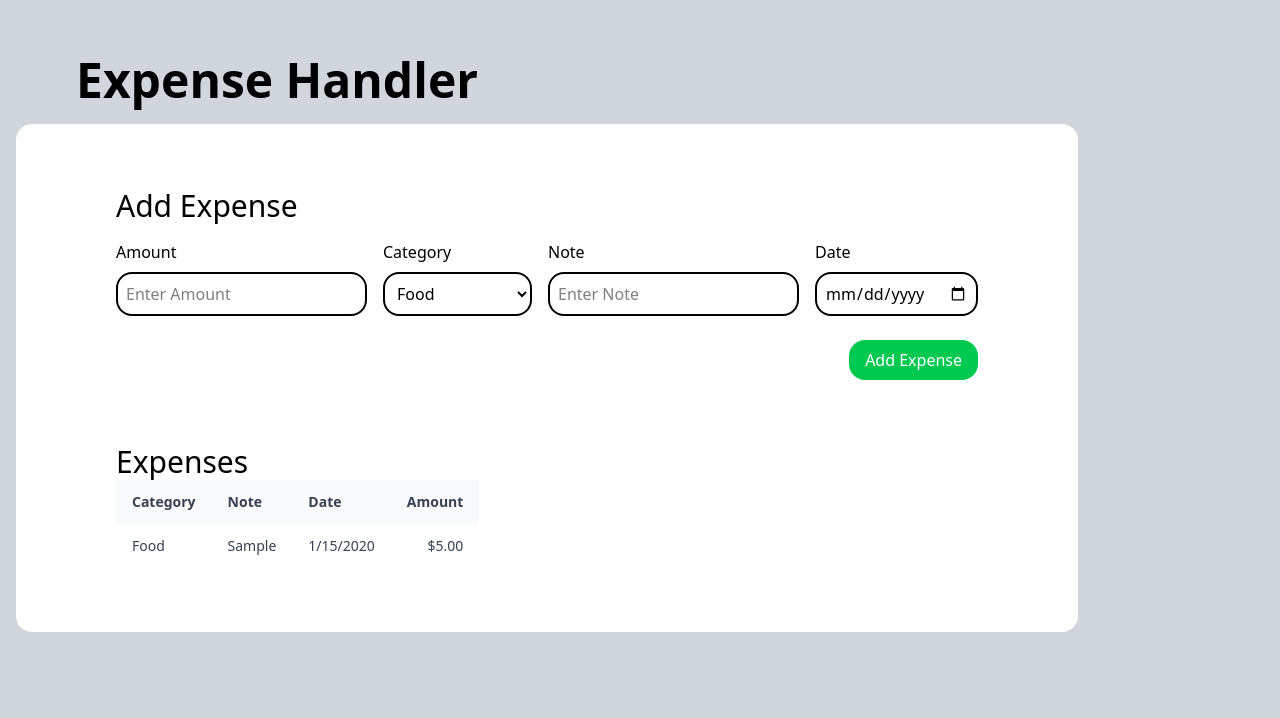
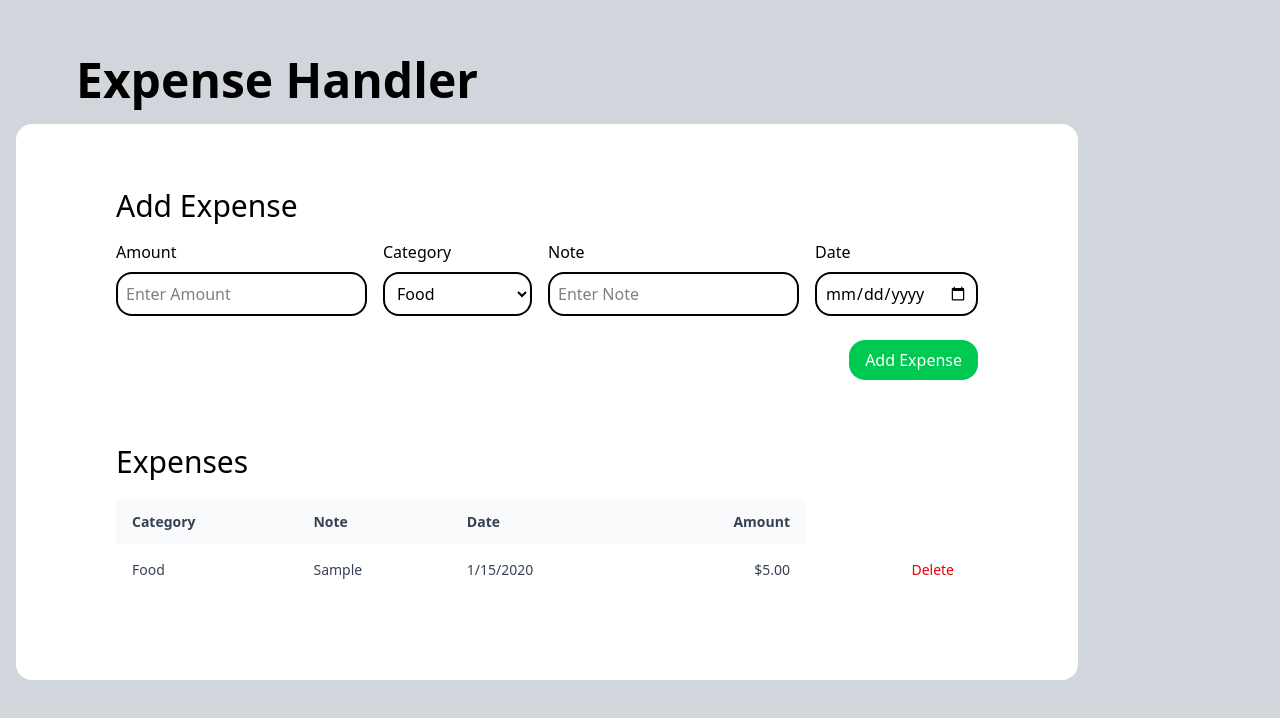
Before and after one commit to Wizzy019/Expense-Handler-App, a React (Vite) app: page / in a window 1280 px wide. Both pictures are taken after typing "5", "Sample", "2020-01-15" into the empty fields and a click on the button "Add Expense". Shown: the top 718 px of the page. Built offline with nearby package versions, Linux system fonts and the light colour scheme.

Commit message:
Added my css back and resolved white space issues

```diff
--- a/src/App.jsx
+++ b/src/App.jsx
@@ -25,14 +25,18 @@ function App() {
     setExpenses((prev) => [newExpense, ...prev])
   }
 
+  const deleteExpense = (id) => {
+    setExpenses((prev) => prev.filter((exp) => exp.id !== id))
+  }
+
   return (
-    <div className='App h-screen w-auto mx-auto p-4 bg-gray-300'>
+    <div className='App min-h-9/10 w-auto mx-auto p-4 bg-gray-300'>
       <h1 className='heading text-5xl font-bold mb-2.5 mx-15 my-10'>
         Expense Handler
       </h1>
-      <div className='ExpenseCard w-max p-5 mt-5 rounded-2xl bg-white'>
-        <ExpenseForm onAddExpense={addExpense} />
-        <ExpenseList expenses={expenses} />
+      <div className='ExpenseCard h-3/4 w-max p-5 mt-5 rounded-2xl bg-white'>
+  <ExpenseForm onAddExpense={addExpense} />
+  <ExpenseList expenses={expenses} onDelete={deleteExpense} />
       </div>
     </div>
   )
--- a/src/components/ExpenseList.jsx
+++ b/src/components/ExpenseList.jsx
@@ -1,15 +1,15 @@
 import React from 'react'
 
-function ExpenseList({ expenses = [] }) {
+function ExpenseList({ expenses = [], onDelete }) {
   return (
-    <div className='ExpenseList w-100% flex flex-col items-stretch p-5 mx-15 my-6'>
+  <div className='ExpenseList flex flex-col items-stretch p-5 mx-15 my-6'>
       <h3 className='font-medium text-3xl'>Expenses</h3>
 
       {expenses.length === 0 ? (
         <div className='text-sm text-gray-500'>No expenses yet 👀</div>
       ) : (
-        <div className='flex flex-1 items-stretch'>
-          <table className=''>
+        <div className='flex flex-1 items-stretch w-full py-5'>
+          <table className='w-full'>
             <thead className='bg-gray-50'>
               <tr>
                 <th className='px-4 py-3 text-left text-sm text-bold text-gray-700'>Category</th>
@@ -34,11 +34,21 @@ function ExpenseList({ expenses = [] }) {
 
                 return (
                   <tr key={key} className='hover:bg-gray-50'>
-                    <td className='px-4 py-3 text-sm text-gray-700'>{exp.category}</td>
-                    <td className='px-4 py-3 text-sm text-gray-700'>{exp.note}</td>
-                    <td className='px-4 py-3 text-sm text-gray-700'>{dateDisplay}</td>
-                    <td className='px-4 py-3 text-sm text-gray-700 text-right'>${amountDisplay}</td>
-                  </tr>
+                      <td className='px-4 py-3 text-sm text-gray-700'>{exp.category}</td>
+                      <td className='px-4 py-3 text-sm text-gray-700'>{exp.note}</td>
+                      <td className='px-4 py-3 text-sm text-gray-700'>{dateDisplay}</td>
+                      <td className='px-4 py-3 text-sm text-gray-700 text-right'>${amountDisplay}</td>
+                      <td className='px-4 py-3 text-sm text-gray-700 text-right'>
+                        <button
+                          type='button'
+                          onClick={() => typeof onDelete === 'function' && onDelete(exp.id)}
+                          className='text-red-600 hover:text-red-800 px-2 py-1 rounded'
+                          aria-label={`Delete expense ${exp.id}`}
+                        >
+                          Delete
+                        </button>
+                      </td>
+                    </tr>
                 )
               })}
             </tbody>
--- a/src/index.css
+++ b/src/index.css
@@ -1,4 +1,17 @@
 @import "tailwindcss";
-@tailwind base;
-@tailwind components;
 @tailwind utilities;
+
+/* Ensure layout fills viewport and remove default body margin */
+html, body, #root {
+	height: 100%;
+}
+
+body {
+	margin: 0;
+	-webkit-font-smoothing: antialiased;
+	-moz-osx-font-smoothing: grayscale;
+}
+
+.App {
+	min-height: 100vh; /* ensure App background spans full viewport */
+}
```
